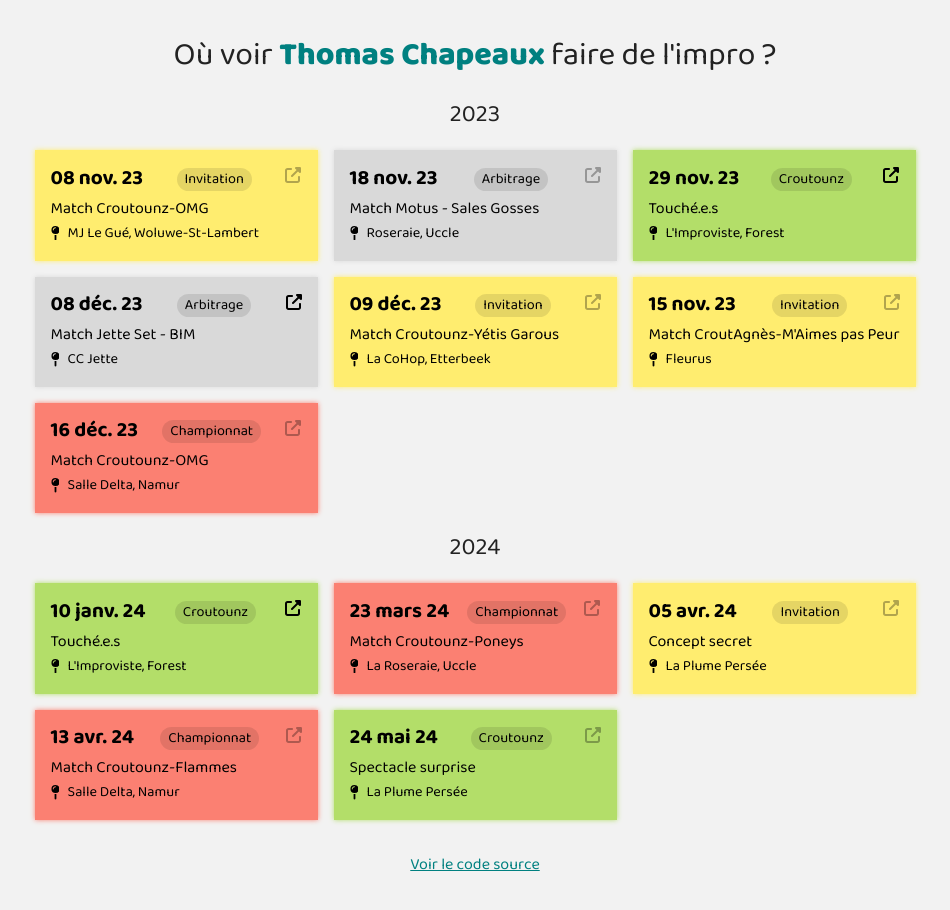
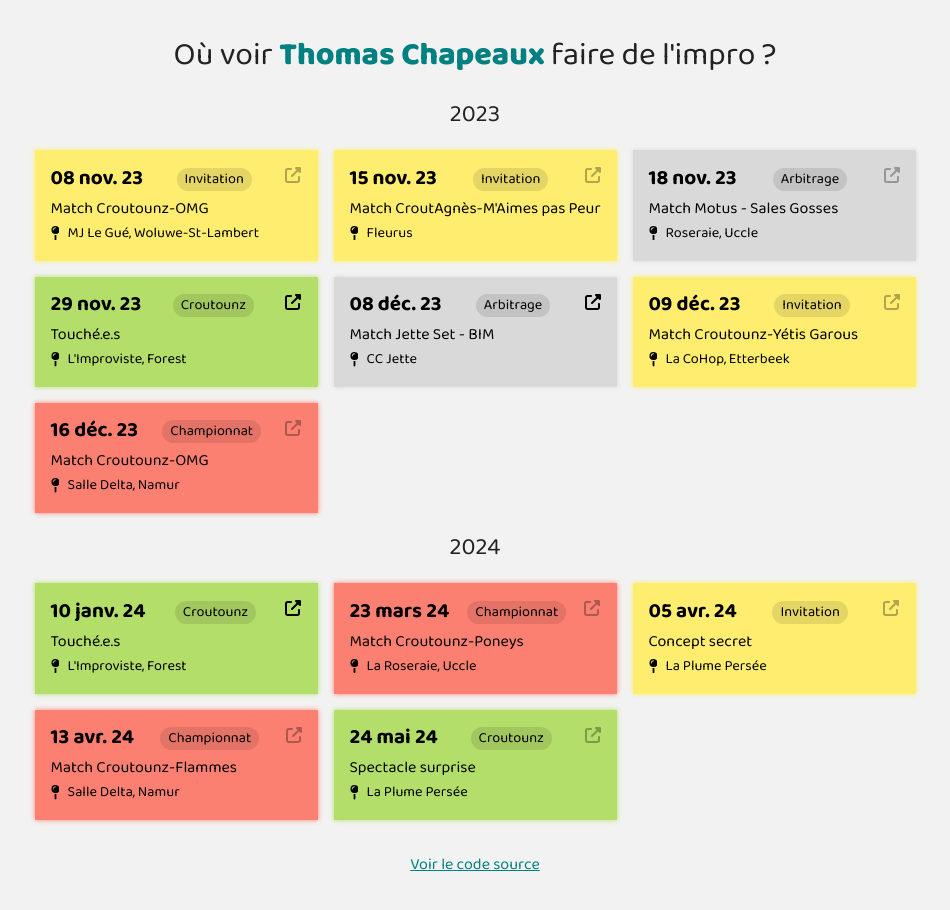
Before and after one commit to tchapeaux/voir-tchap-impro, a Vue app: page / in a window 1280 px wide. Shown: the whole page, without its empty margins (165-1115 px from the left). Built offline with nearby package versions, Linux system fonts and the light colour scheme.

Commit message:
imp: force sort of events if JSON is unsorted

```diff
--- a/src/views/HomeView.vue
+++ b/src/views/HomeView.vue
@@ -7,7 +7,9 @@ import EVENTS from '../data/thomas-events.json'
 
 const futureEvents = computed(() =>
   // Substract a small value to keep recent events for a few days and avoid timezone issues
-  EVENTS.items.filter((e) => dayjs(e.date) > dayjs().subtract(1, 'week'))
+  EVENTS.items
+    .filter((e) => dayjs(e.date) > dayjs().subtract(1, 'week'))
+    .sort((e1, e2) => (dayjs(e1.date).isBefore(dayjs(e2.date)) ? -1 : 1))
 )
 
 const eventsYears = computed(() => {
```
